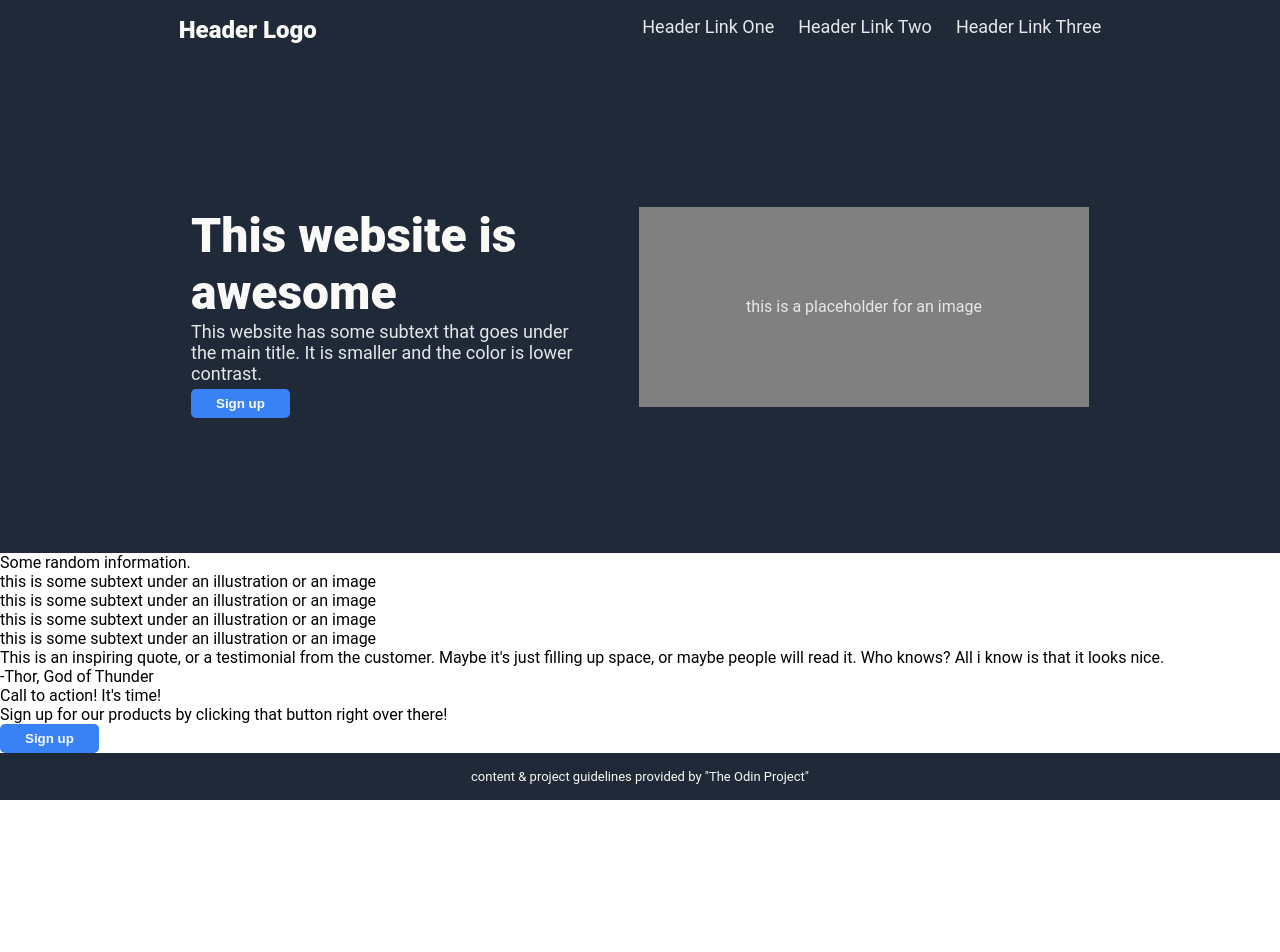
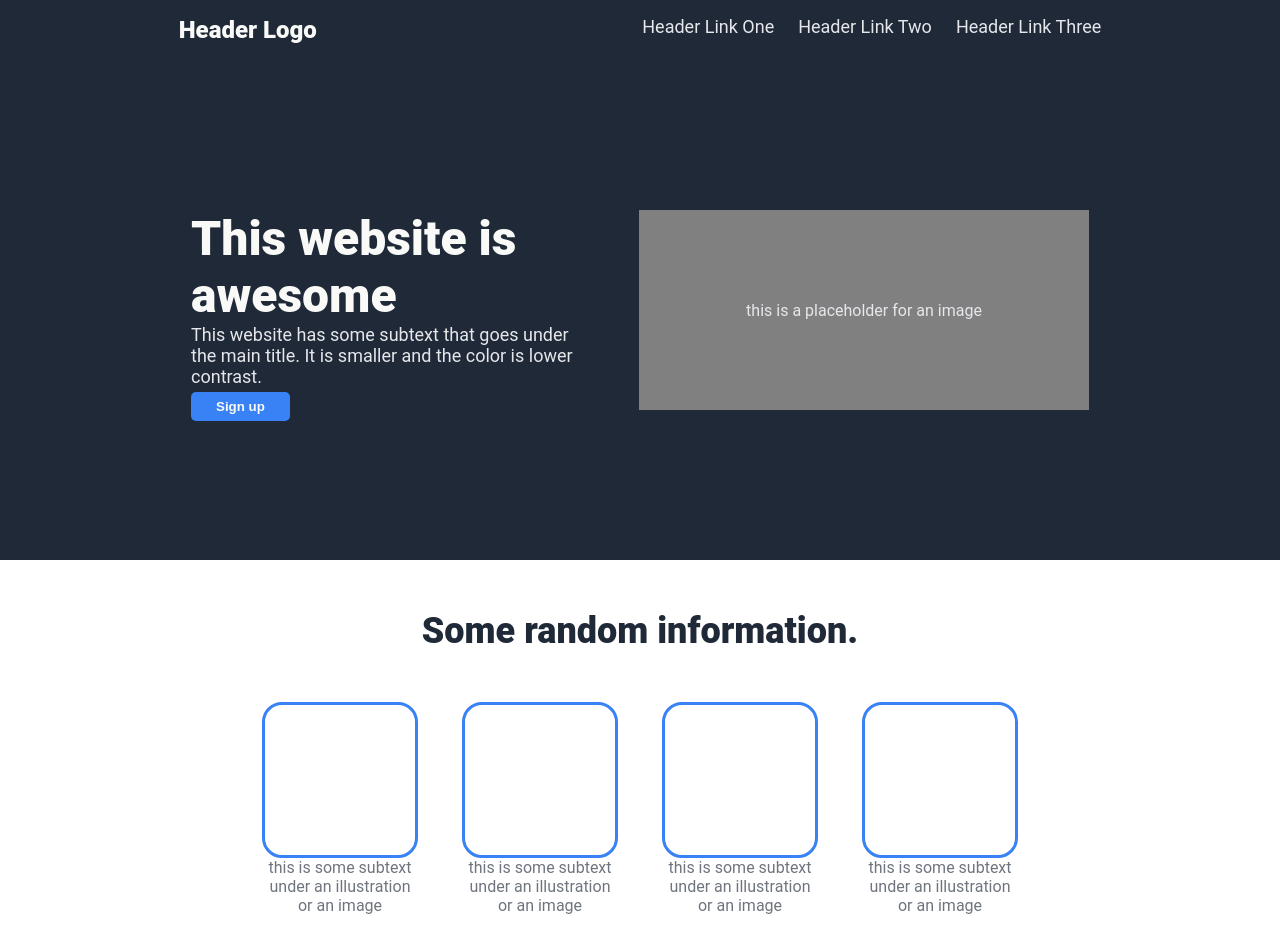
Before and after one commit to Swillery/landing_page, a plain HTML site: page index.html in a window 1280 px wide. Shown: the top 952 px of the page. Before the commit the page ends 800 px from the top, so only its background shows below. Drawn offline with Linux system fonts and the light colour scheme.

Commit message:
Add: info section & minor tweaks to top section

```diff
--- a/index.html
+++ b/index.html
@@ -38,14 +38,22 @@
         <div class="info">
             Some random information.</div>
         <div class="boxes">
+            <div class="whole-box">
                 <div class="empty-box"></div>
                 <div>this is some subtext under an illustration or an image</div>
+            </div>
+            <div class="whole-box">
                 <div class="empty-box"></div>
                 <div>this is some subtext under an illustration or an image</div>
+            </div>
+            <div class="whole-box">
                 <div class="empty-box"></div>
                 <div>this is some subtext under an illustration or an image</div>
+            </div>
+            <div class="whole-box">
                 <div class="empty-box"></div>
                 <div>this is some subtext under an illustration or an image</div>
+            </div>
         </div>
     </div>
 
--- a/style.css
+++ b/style.css
@@ -1,7 +1,6 @@
 body {
     height: 100vh;
     margin: 0;
-    overflow: hidden;
     font-family: Roboto, sans-serif;
     display: flex;
     flex-direction: column;
@@ -13,6 +12,7 @@ body {
     padding: 16px;
     background-color: #1f2937;
     color: #F9FAF8;
+    flex-shrink: 0;
 }
 
 ul {
@@ -48,8 +48,9 @@ ul {
     background-color: #1f2937;
     justify-content: center;
     align-items: center;
+    gap: 48px;
     flex: 1;
-    gap: 48px;
+    min-height: 500px;
 }
 
 .topleft {
@@ -58,6 +59,7 @@ ul {
     height: 200px;
     width: 400px;
     gap: 5px;
+    flex-shrink: 0;
 }
 
 .main {
@@ -88,3 +90,47 @@ button {
     border: none;
     font-weight: 600;
 }
+
+.middle {
+    display: flex;
+    align-items: center;
+    flex-direction: column;
+    min-height: 450px;
+    flex-shrink: 0;
+}
+
+.info {
+    display: flex;
+    font-size: 36px;
+    color: #1f2937;
+    font-weight: 900;
+    margin: 50px;
+}
+
+.boxes {
+    display: flex;
+    align-items: center;
+    justify-content: center;
+    flex-shrink: 0;
+    gap: 50px;
+}
+
+.whole-box {
+    display: flex;
+    flex-direction: column;
+    align-items: center;
+    text-wrap: auto;
+    width: 150px;
+    text-align: center;
+    font-size: medium;
+    color: #1f2937a4;
+}
+
+.empty-box {
+    display: flex;
+    border: #3882f6;
+    border-style: solid;
+    border-radius: 20px;
+    width: 150px;
+    height: 150px;
+}
```
Lines whose indentation alone changed are shown as unchanged.
